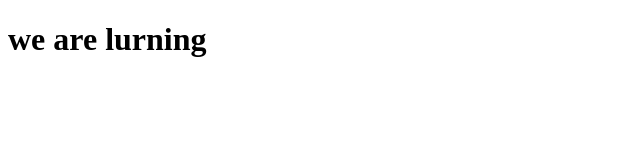
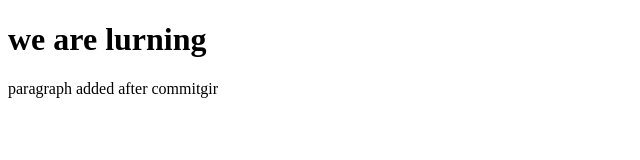
Before and after one commit to RITIKMAHUKHAYE/git-practice, a plain HTML site: page index.html in a window 1280 px wide. Shown: the whole page, without its empty margins (0-640 px from the left). Drawn offline with Linux system fonts and the light colour scheme.

Commit message:
paragraph added

```diff
--- a/index.html
+++ b/index.html
@@ -7,5 +7,6 @@
 </head>
 <body>
     <h1>we are lurning</h1>
+    <p> paragraph added after commitgir</p>
 </body>
 </html>
```
